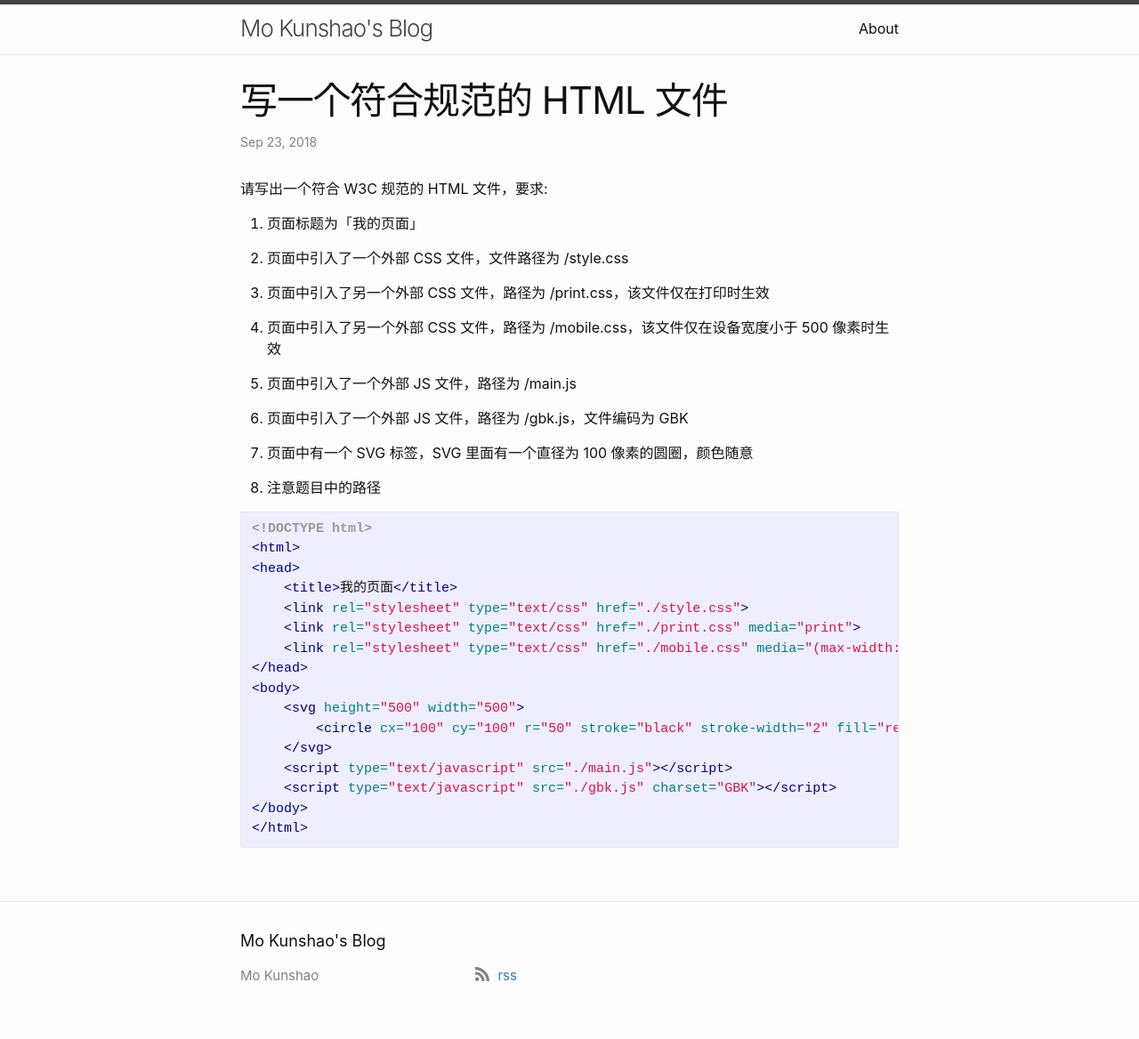
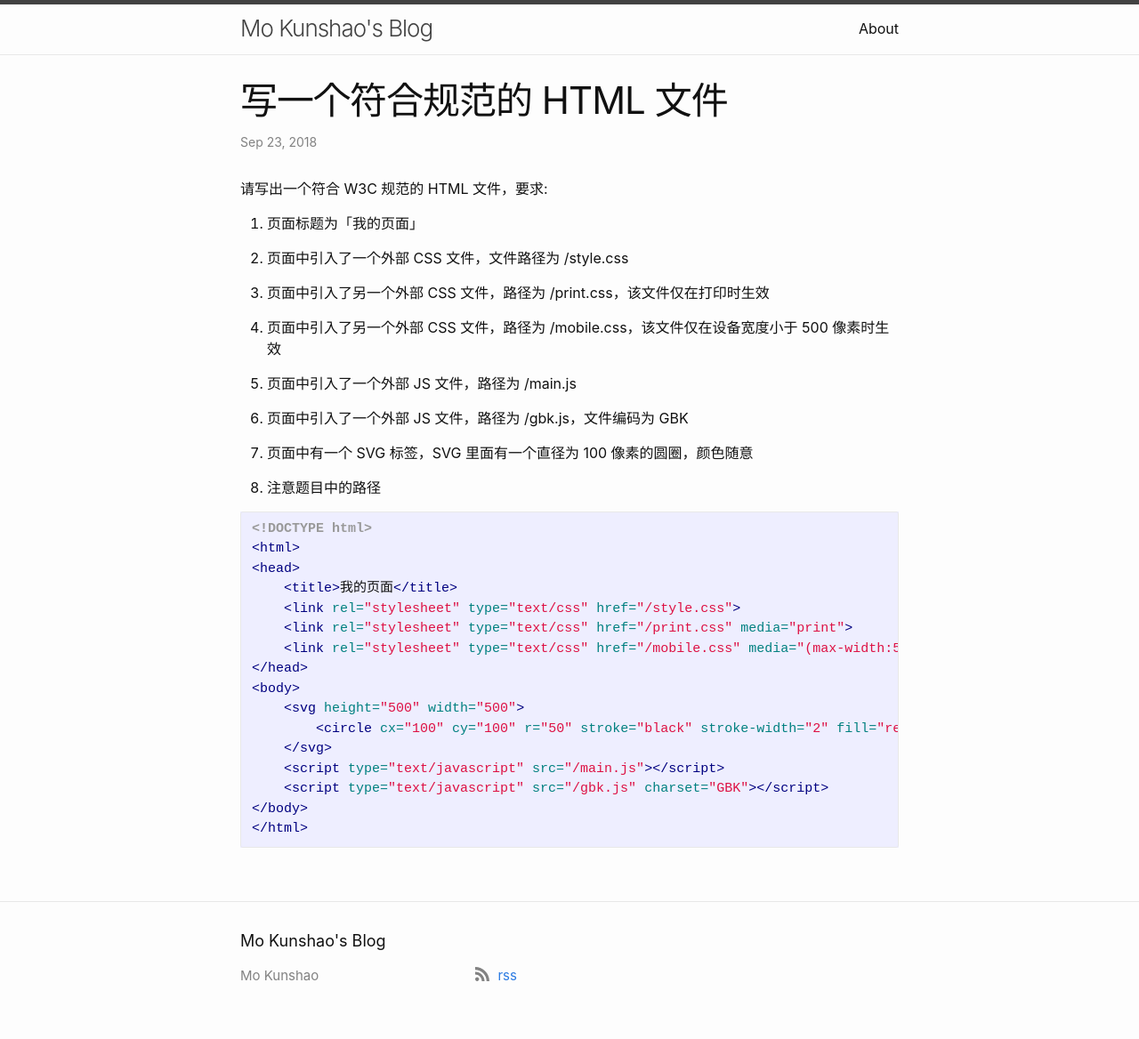
Before and after one commit to mokunshao/mokunshao.github.io, a Jekyll site: the page built from _posts/2018-09-23-a-html-file.md, in a window 1280 px wide. Shown: the whole page at 89% size. Built offline with Jekyll 4.4.1, drawn with Linux system fonts in a browser that asks for light colours; our own code applies the rules of GitHub Pages for plain Markdown files.

Commit message:
Update _posts/2018-09-23-a-html-file.md

````diff
--- a/_posts/2018-09-23-a-html-file.md
+++ b/_posts/2018-09-23-a-html-file.md
@@ -25,16 +25,16 @@ title: 写一个符合规范的 HTML 文件
 <html>
 <head>
     <title>我的页面</title>
-    <link rel="stylesheet" type="text/css" href="./style.css">
-    <link rel="stylesheet" type="text/css" href="./print.css" media="print">
-    <link rel="stylesheet" type="text/css" href="./mobile.css" media="(max-width:500px)">
+    <link rel="stylesheet" type="text/css" href="/style.css">
+    <link rel="stylesheet" type="text/css" href="/print.css" media="print">
+    <link rel="stylesheet" type="text/css" href="/mobile.css" media="(max-width:500px)">
 </head>
 <body>
     <svg height="500" width="500">
         <circle cx="100" cy="100" r="50" stroke="black" stroke-width="2" fill="red"/>
     </svg>
-    <script type="text/javascript" src="./main.js"></script>
-    <script type="text/javascript" src="./gbk.js" charset="GBK"></script>
+    <script type="text/javascript" src="/main.js"></script>
+    <script type="text/javascript" src="/gbk.js" charset="GBK"></script>
 </body>
 </html>
 ```
````
